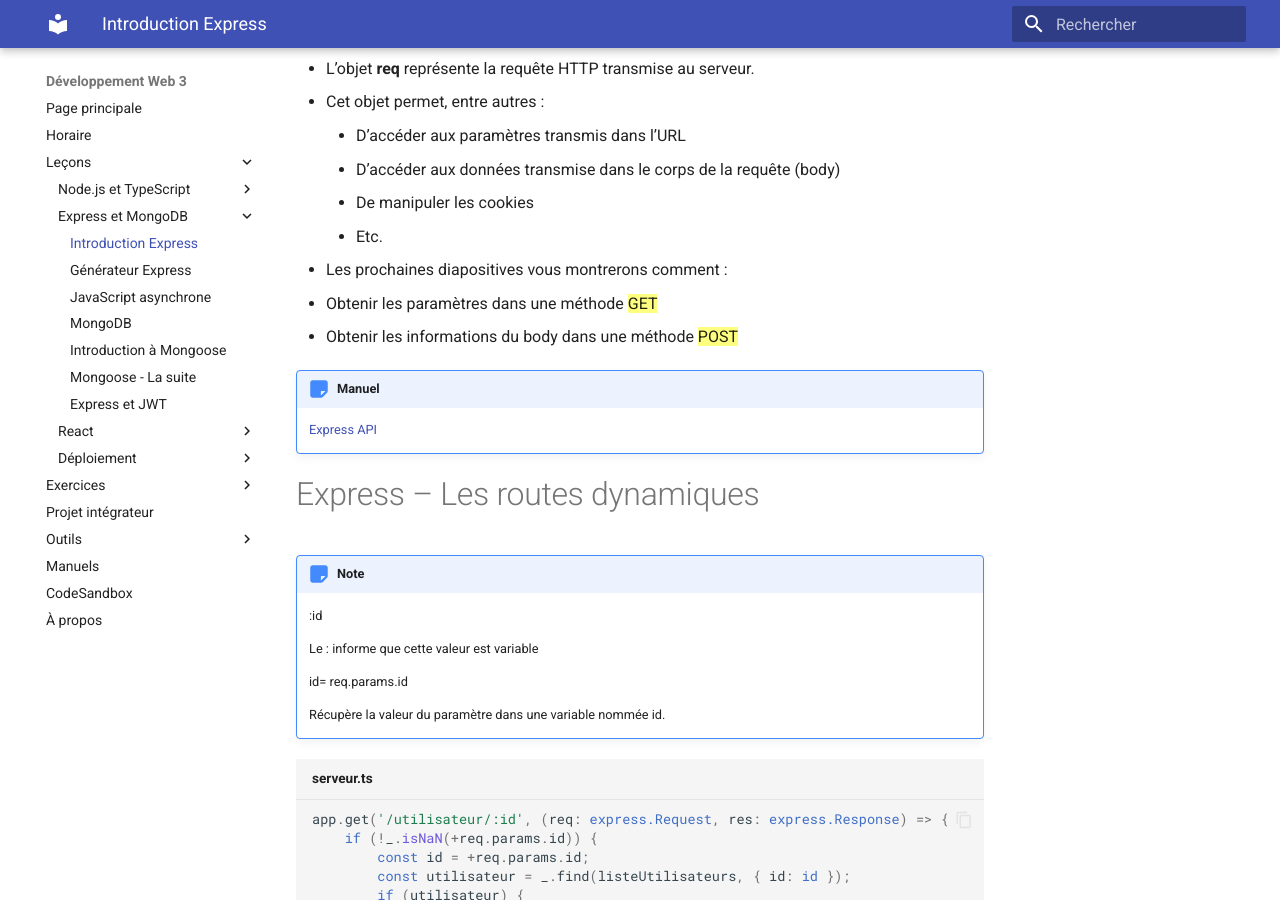
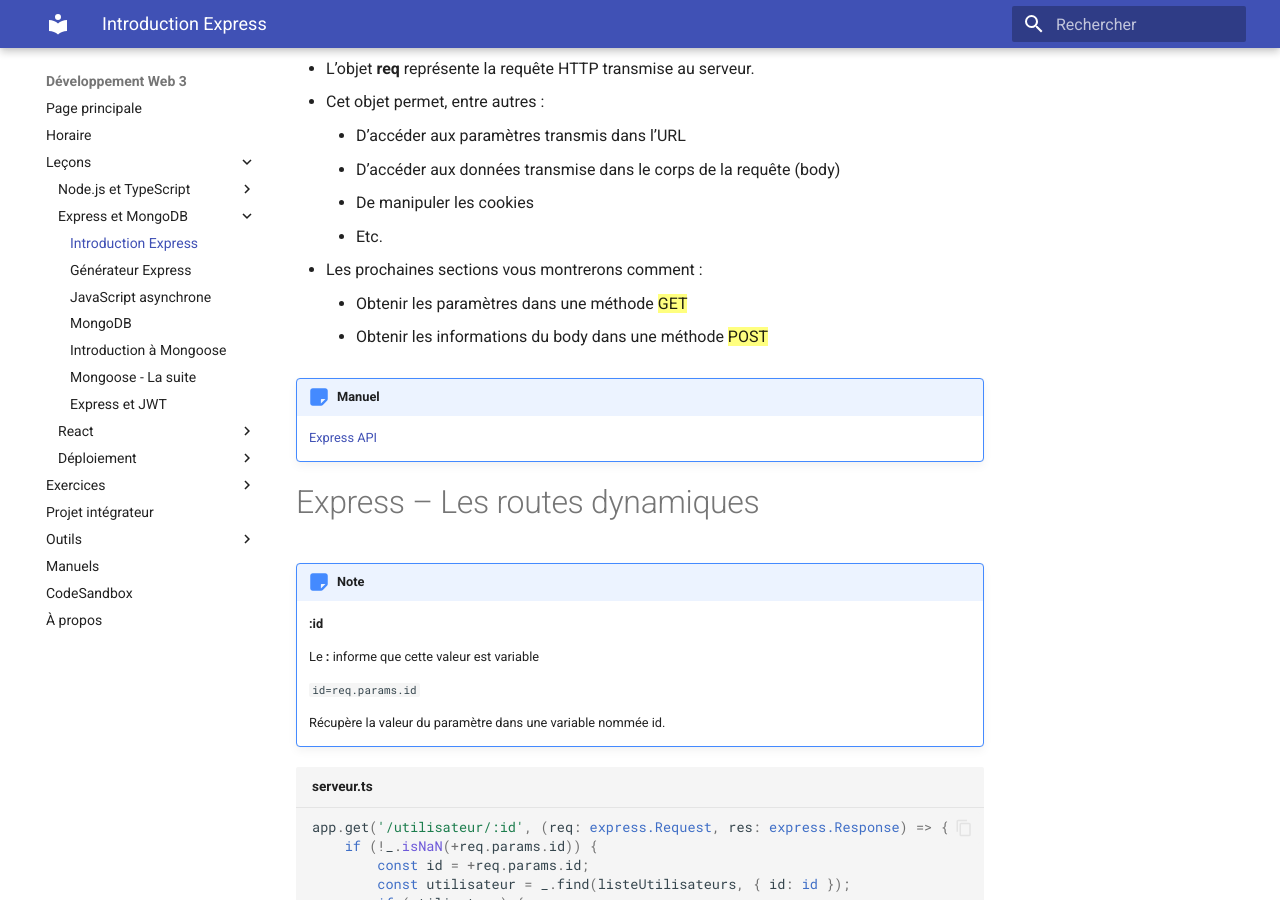
Before and after one commit to cegepvictoetienne/developpementweb3, an MkDocs documentation site: the page built from wiki/introduction_express.md, in a window 1280 px wide and 900 px high, scrolled down 1160 px. Built offline with MkDocs 1.6.1 and Material for MkDocs 9.7.7, drawn with Linux system fonts in a browser that asks for light colours.

Commit message:
corriger une coquille dans into express

```diff
--- a/wiki/introduction_express.md
+++ b/wiki/introduction_express.md
@@ -50,9 +50,9 @@ app.listen(PORT, () => {
     - D’accéder aux données transmise dans le corps de la requête (body)
     - De manipuler les cookies
     - Etc.
-- Les prochaines diapositives vous montrerons comment :
-- Obtenir les paramètres dans une méthode {==GET==}
-- Obtenir les informations du body dans une méthode {==POST==}
+- Les prochaines sections vous montrerons comment :
+    - Obtenir les paramètres dans une méthode {==GET==}
+    - Obtenir les informations du body dans une méthode {==POST==}
 
 !!! manuel
     [Express API](https://expressjs.com/en/4x/api.html#req)
@@ -63,11 +63,11 @@ app.listen(PORT, () => {
 
 !!! note
 
-    :id
+    __:id__
 
-    Le : informe que cette valeur est variable
+    Le __:__ informe que cette valeur est variable
 
-    id= req.params.id
+    `id=req.params.id`
 
     Récupère la valeur du paramètre dans une variable nommée id.
 
```
Also changed, not shown: wiki/exercice2_lodash.md (+4 -4 lines).
